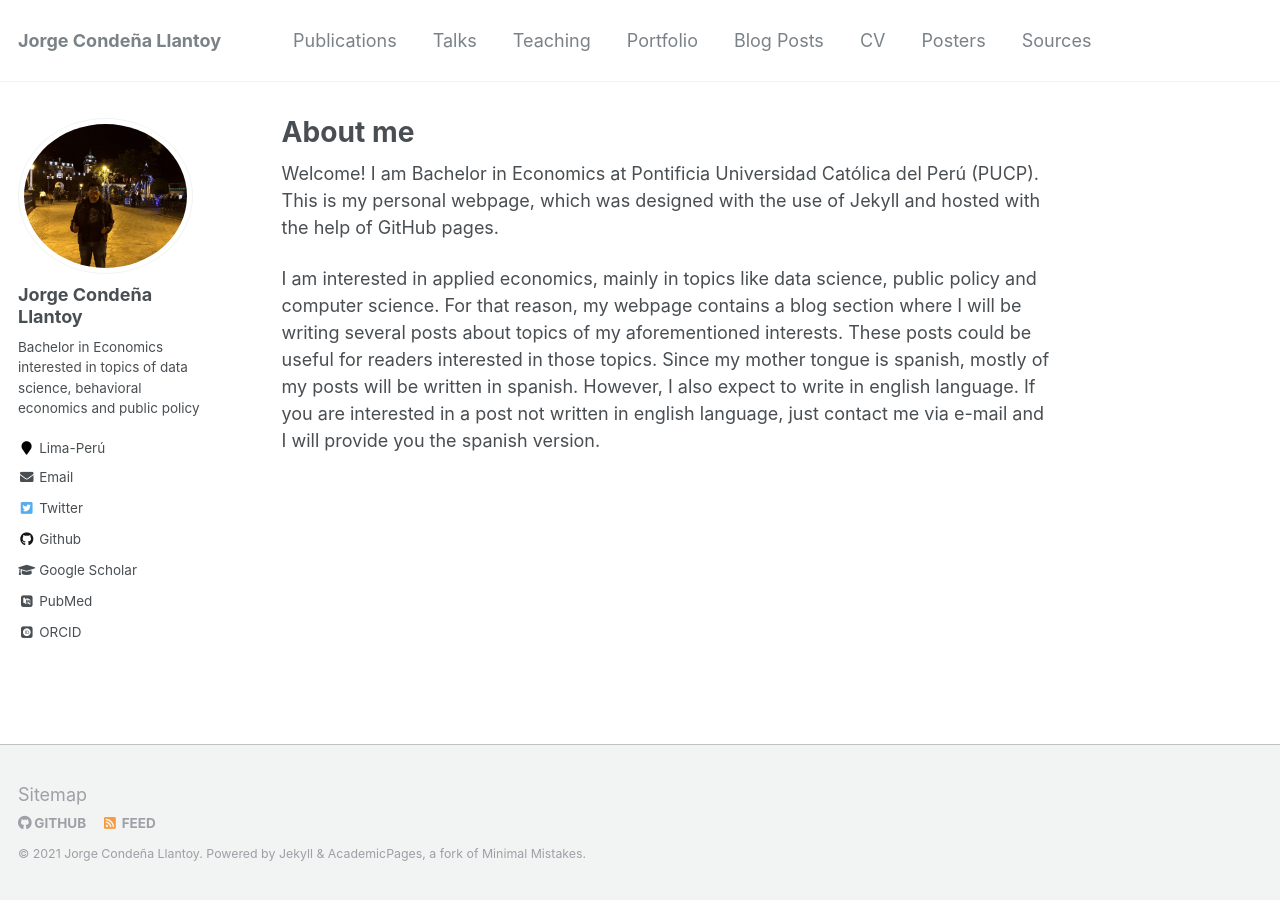
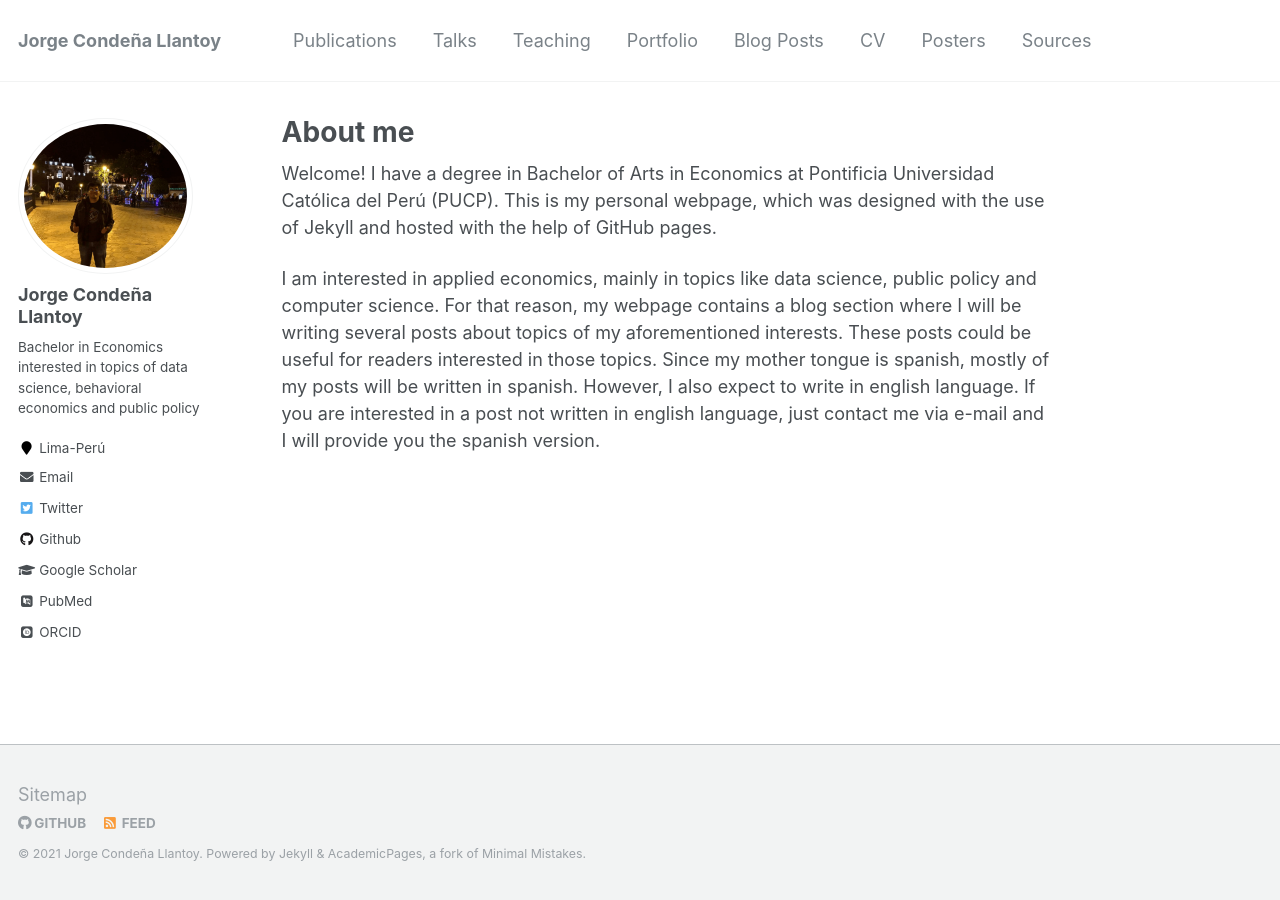
Before and after one commit to condehub5/condehub5.github.io, a Jekyll site: the page built from _pages/about.md, in a window 1280 px wide. Built offline with Jekyll 4.4.1, drawn with Linux system fonts in a browser that asks for light colours; some web fonts are replaced.

Commit message:
cambio en about.md

```diff
--- a/_pages/about.md
+++ b/_pages/about.md
@@ -8,7 +8,7 @@ redirect_from:
   - /about.html
 ---
 
-Welcome! I am Bachelor in Economics at Pontificia Universidad Católica del Perú (PUCP). This is my personal webpage, which was designed with the use of Jekyll and hosted with the help of GitHub pages.
+Welcome! I have a degree in Bachelor of Arts in Economics at Pontificia Universidad Católica del Perú (PUCP). This is my personal webpage, which was designed with the use of Jekyll and hosted with the help of GitHub pages.
 
 I am interested in applied economics, mainly in topics like data science, public policy and computer science. For that reason, my webpage contains a blog section where I will be writing several posts about topics of my aforementioned interests. These posts could be useful for readers interested in those topics. Since my mother tongue is spanish, mostly of my posts will be written in spanish. However, I also expect to write in english language. If you are interested in a post not written in english language, just contact me via e-mail and I will provide you the spanish version.
 
```
